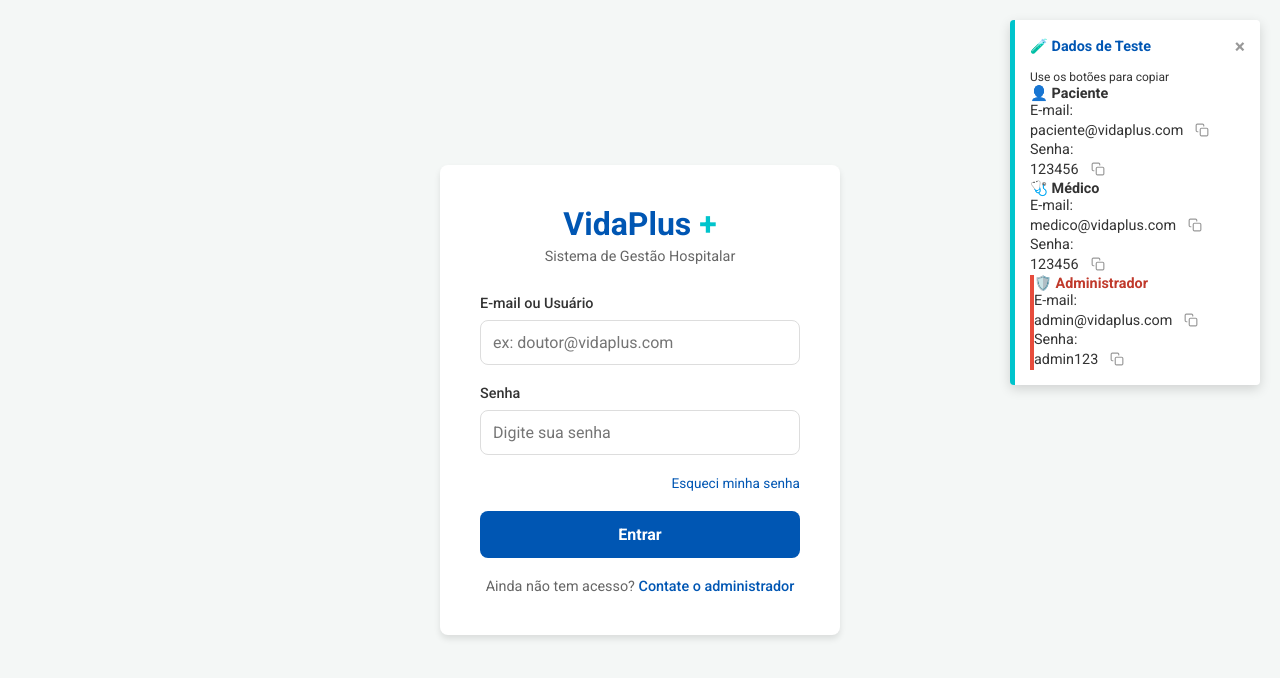
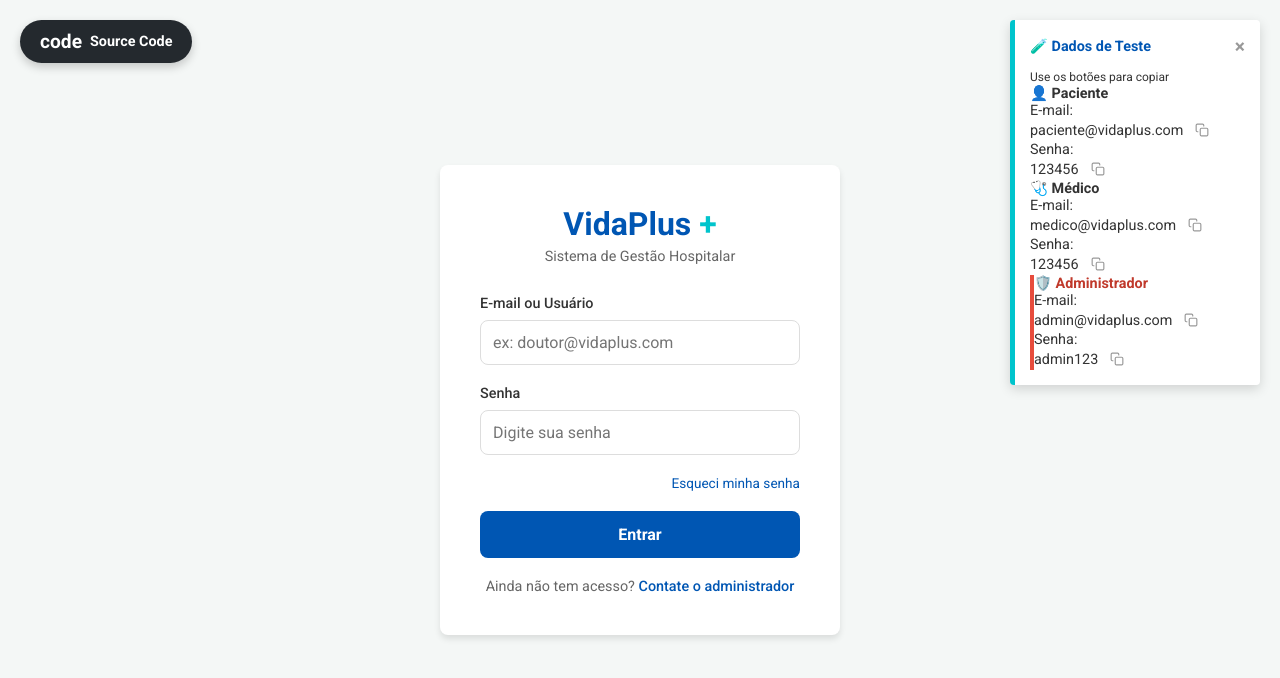
Before and after one commit to emanuelpereiralima/Projeto-Faculdade, a website: page index.html in a window 1280 px wide. Drawn offline with Linux system fonts and the light colour scheme.

Commit message:
implementação do botão que leva ao código fonte do projeto

```diff
--- a/assets/css/style.css
+++ b/assets/css/style.css
@@ -36,6 +36,39 @@ body {
     align-items: center;
     height: 100vh;
     padding: 20px;
+}
+
+/* --- Botão Source Code (Canto Superior Esquerdo) --- */
+.source-code-btn {
+    position: fixed;
+    top: 20px;
+    left: 20px;
+    z-index: 9999;
+
+    background-color: #24292e;
+    color: #ffffff;
+    text-decoration: none;
+
+    display: flex;
+    align-items: center;
+    gap: 8px;
+
+    padding: 10px 20px;
+    border-radius: 50px;
+    font-size: 0.9rem;
+    font-weight: 600;
+
+    box-shadow: 0 4px 10px rgba(0, 0, 0, 0.2);
+    transition: all 0.3s ease;
+    font-family: 'Roboto', sans-serif;
+}
+.source-code-btn .material-icons {
+    font-size: 1.2rem;
+}
+.source-code-btn:hover {
+    background-color: #000000;
+    transform: translateY(-3px);
+    box-shadow: 0 6px 15px rgba(0, 0, 0, 0.3);
 }
 
 /* --- Container de Login --- */
--- a/index.html
+++ b/index.html
@@ -8,6 +8,10 @@
     <link href="https://fonts.googleapis.com/css2?family=Roboto:wght@400;500;700&display=swap" rel="stylesheet">
 </head>
 <body class="flex-center-screen">
+    <a href="https://github.com/emanuelpereiralima/Projeto-Faculdade" target="_blank" class="source-code-btn" title="Ver código no GitHub">
+    <span class="material-icons">code</span>
+    Source Code
+    </a>
 
     <main class="login-container">
         <section class="login-card">
```
